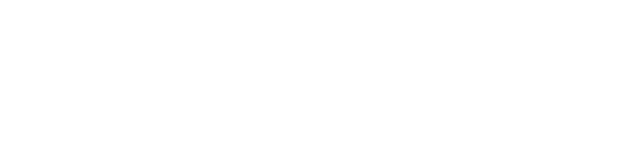
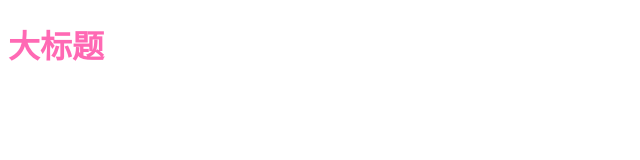
Before and after one commit to zzz3617/project-01, a plain HTML site: page index.html in a window 1280 px wide. Shown: the whole page, without its empty margins (0-640 px from the left). Drawn offline with Linux system fonts and the light colour scheme.

Commit message:
修改index文件样式

```diff
--- a/index.html
+++ b/index.html
@@ -6,10 +6,15 @@
     <meta http-equiv="X-UA-Compatible" content="IE=edge">
     <meta name="viewport" content="width=device-width, initial-scale=1.0">
     <title>Document</title>
+    <style>
+        h1 {
+            color: hotpink;
+        }
+    </style>
 </head>
 
 <body>
-
+    <h1>大标题</h1>
 </body>
 
 </html>
```
